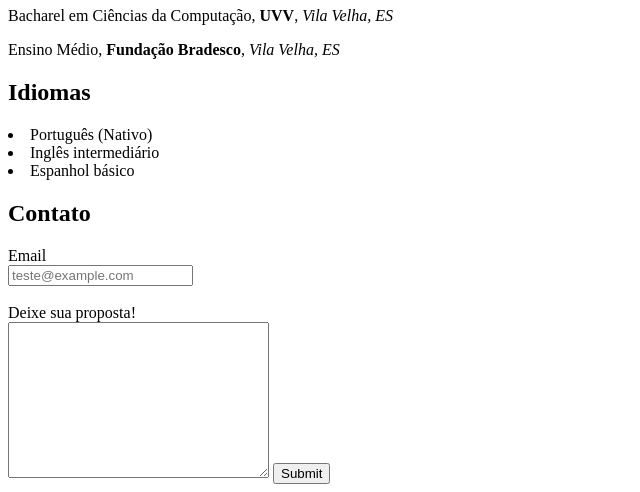
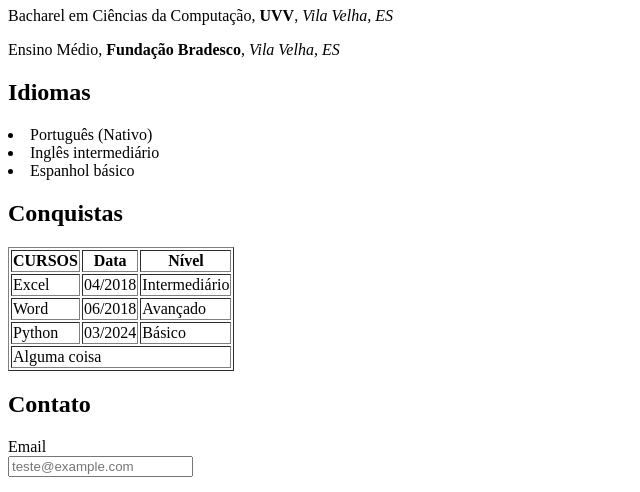
Before and after one commit to carreiranicolas/AV1-Otavio-UVV, a plain HTML site: page index.html in a window 1280 px wide. Shown: the part 842-1334 px from the top of the page, without its empty margins (0-640 px from the left). Drawn offline with Linux system fonts and the light colour scheme.

Commit message:
Adicionei a parte de tabela
Fizemos uma tabela com nossas "conquistas", mas depois eu posso dar uma mudada para colocar outras coisas e tals.

```diff
--- a/index.html
+++ b/index.html
@@ -53,6 +53,60 @@
     <li> Inglês intermediário</li>
     <li> Espanhol básico</li>
 
+    <h2> Conquistas</h2>
+
+    <table border="1">
+
+        <thead>
+
+            <th> CURSOS</th>
+            <th> Data</th>
+            <th> Nível</th>
+
+        </thead>
+
+        <tbody>
+
+            <tr>
+
+                <td>Excel</td>
+                <td>04/2018</td>
+                <td>Intermediário</td>
+
+            </tr>
+
+            <tr>
+
+                <td>Word</td>
+                <td> 06/2018</td>
+                <td>Avançado</td>
+
+            </tr>
+
+            <tr>
+
+                <td>Python</td>
+                <td> 03/2024</td>
+                <td> Básico</td>
+
+
+            </tr>
+
+        </tbody>
+
+        <tfoot>
+
+            <tr>
+
+                <td colspan="3"> Alguma coisa</td>
+
+            </tr>
+
+
+        </tfoot>
+
+    </table>
+
     <h2> Contato</h2>
 
     <form action="#">
```
